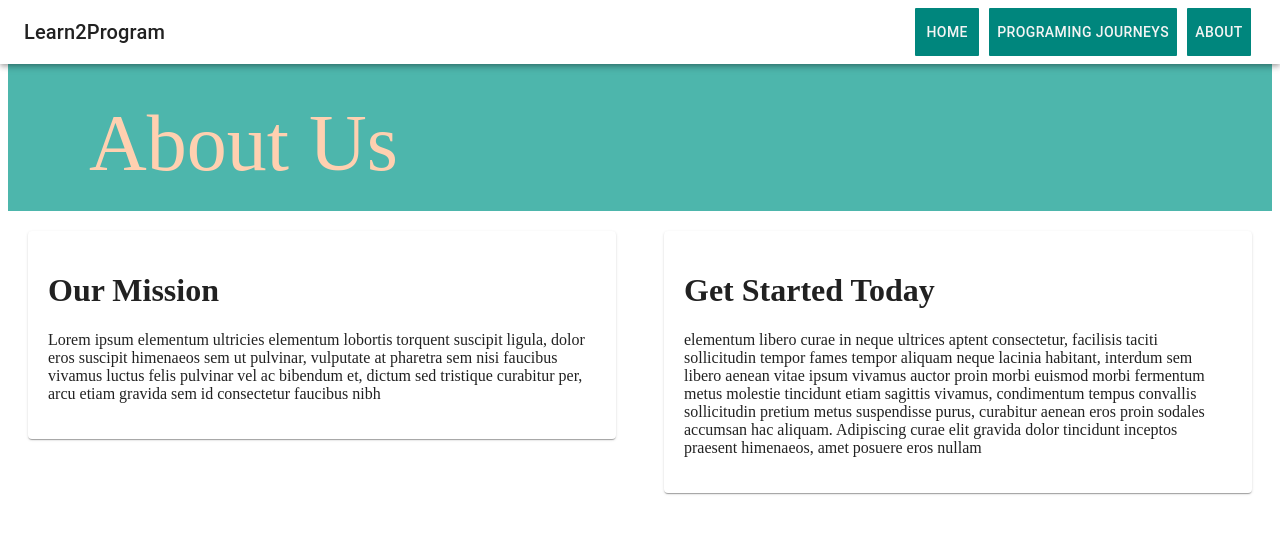
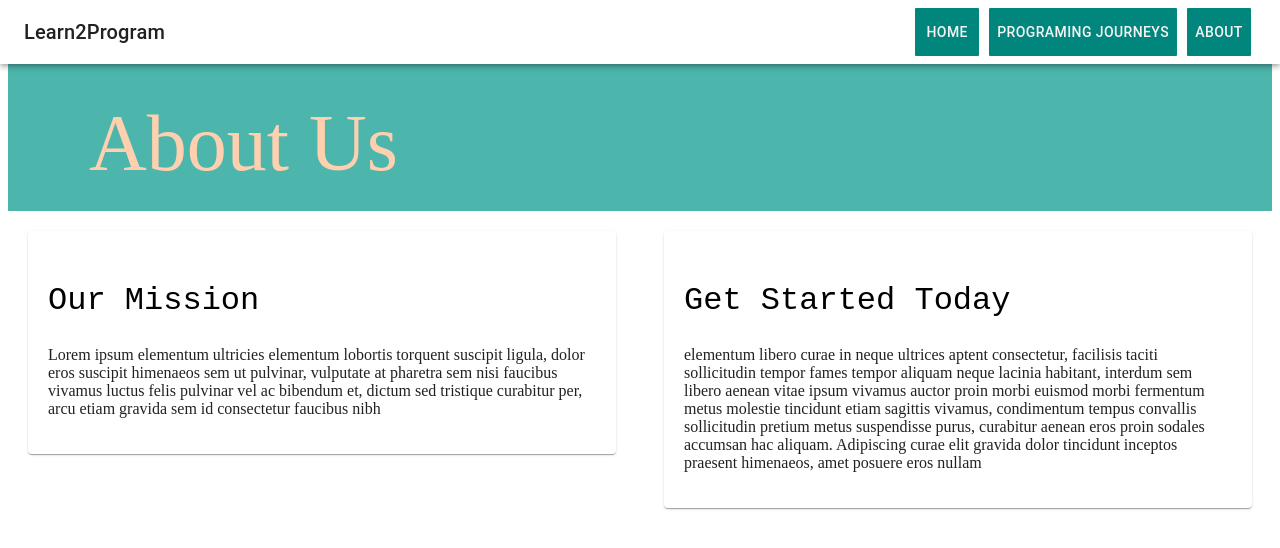
Before and after one commit to kristina-arezina/terms-2-program, a React (Create React App) app: page / in a window 1280 px wide. Both pictures are taken after a click on the button "ABOUT". Shown: the top 548 px of the page. Built offline with nearby package versions, Linux system fonts and the light colour scheme.

Commit message:
nice font on about page

```diff
--- a/src/components/About/About.js
+++ b/src/components/About/About.js
@@ -3,9 +3,7 @@ import AboutHeader from "./AboutHeader.js";
 import Grid from "@material-ui/core/Grid";
 import Paper from '@material-ui/core/Paper';
 
-
 function About(){
-
     return(
         <div >
             <AboutHeader/>
@@ -13,13 +11,23 @@ function About(){
             <div className="parent">
                 <Grid container spacing={1}>
                     <Grid item sm >
-                        <Paper style={{
+                        <Paper
+                            style={{
                             padding: 20,
                             textAlign: 'left',
                             margin:20
-                        }}
+                            }}
                         >
-                            <h1 className="subtitle">Our Mission</h1>
+                            <h1 style={{
+                                backgroundColor:"white",
+                                color:"#000000",
+                                paddingTop: 10,
+                                paddingBottom: 5,
+                                border:1,
+                                fontFamily:"courier new",
+                                fontWeight: "normal"
+                            }}
+                            >Our Mission</h1>
                             <p className="aboutText">Lorem ipsum elementum ultricies elementum lobortis torquent
                                 suscipit ligula,
                                 dolor eros suscipit
@@ -39,7 +47,15 @@ function About(){
                             margin:20
                         }}
                         >
-                            <h1 className="subtitle">Get Started Today</h1>
+                            <h1 style={{
+                                backgroundColor:"white",
+                                color:"#000000",
+                                paddingTop: 10,
+                                paddingBottom: 5,
+                                border:1,
+                                fontFamily:"courier new",
+                                fontWeight: "normal"
+                            }}>Get Started Today</h1>
                             <p className="aboutText"> elementum libero curae in neque ultrices aptent consectetur,
                                 facilisis taciti sollicitudin tempor fames
                                 tempor aliquam neque lacinia habitant, interdum sem libero aenean vitae ipsum vivamus
--- a/src/components/About/AboutHeader.js
+++ b/src/components/About/AboutHeader.js
@@ -4,7 +4,7 @@ function AboutHeader(){
     return (
 
         <header >
-            <div className="aboutHeader">
+            <div style={{margin:0}}>
                 <h1 style={headerStyle}>About Us</h1>
             </div>
         </header>
```
